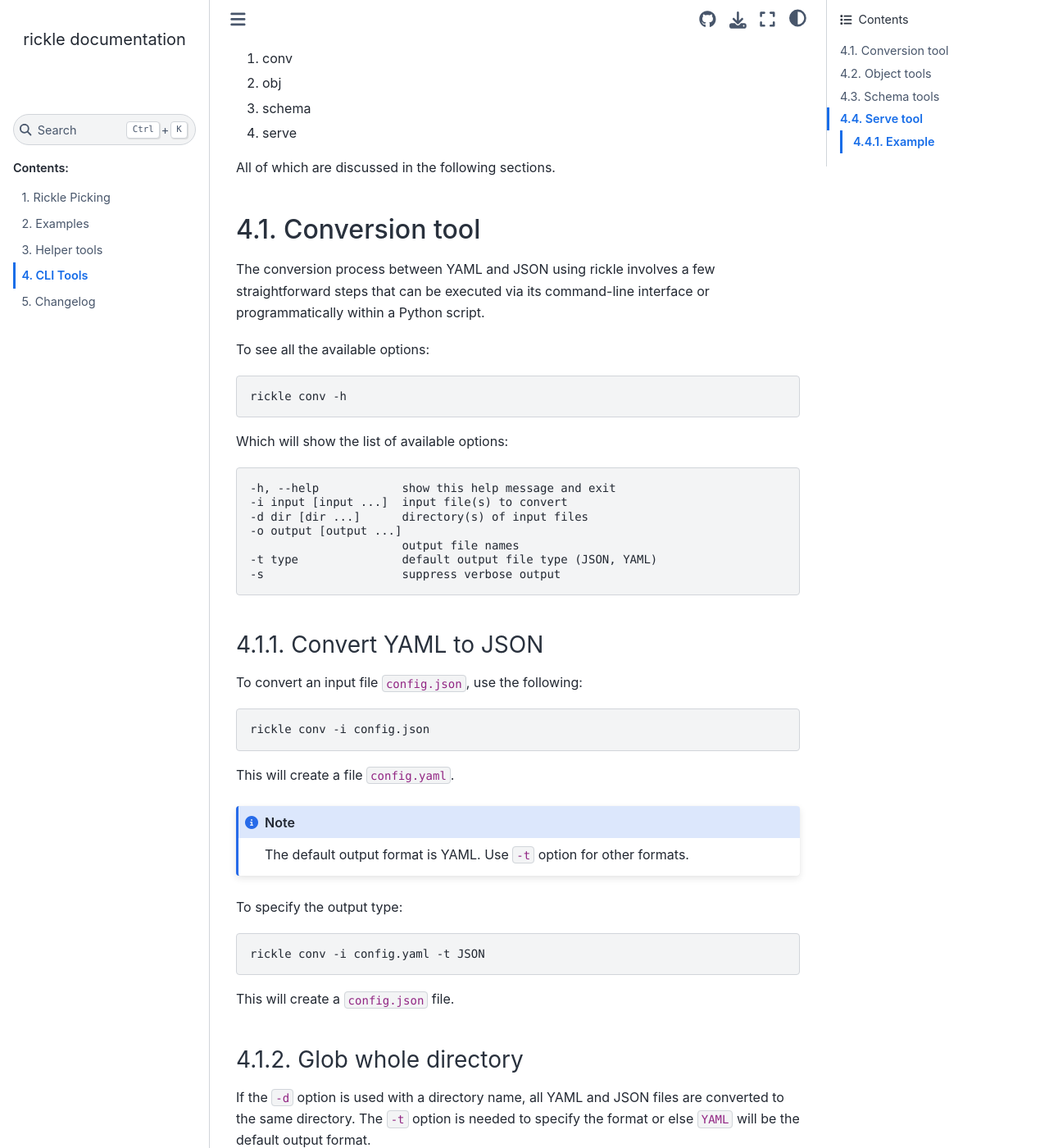
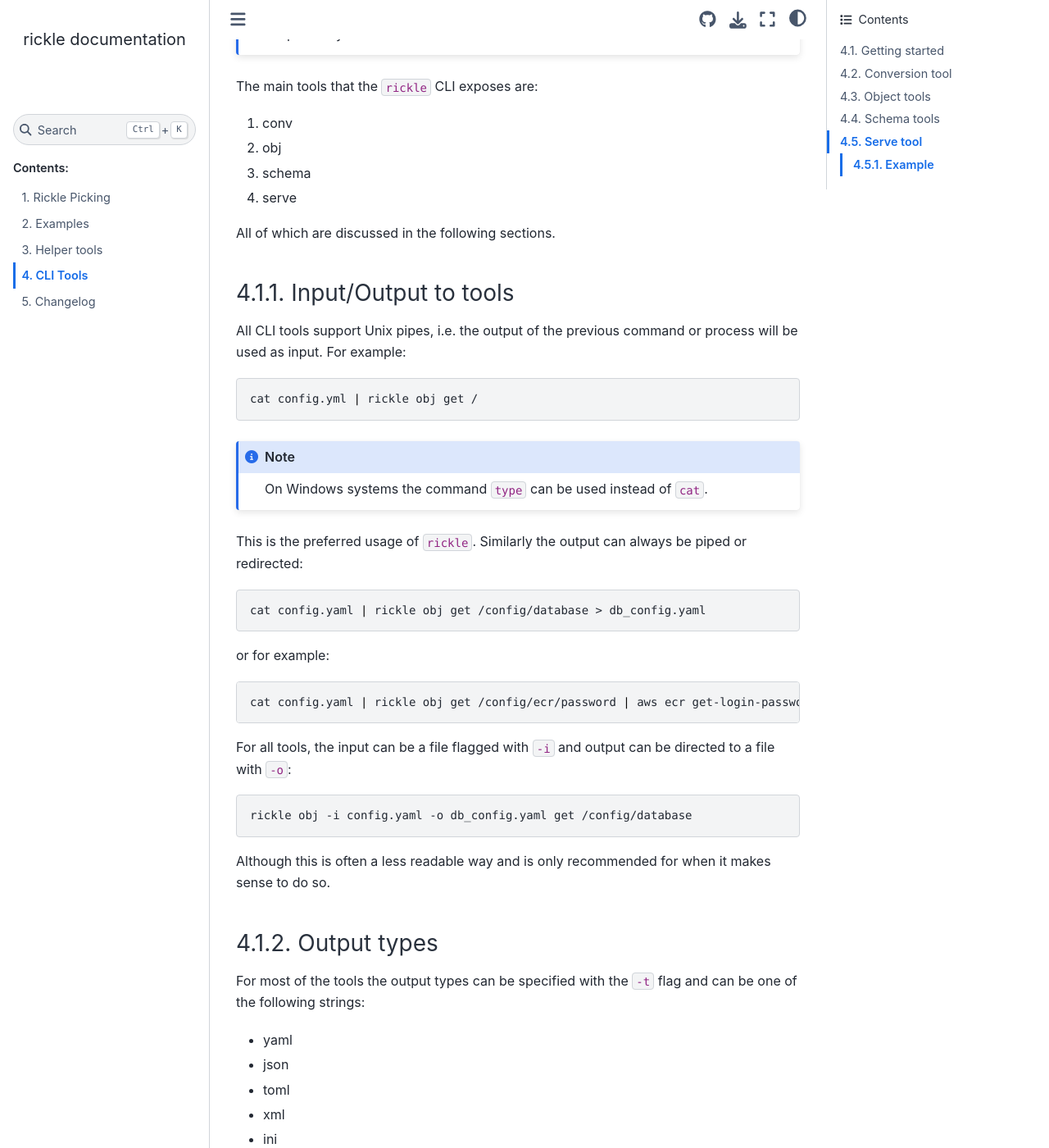
Before and after one commit to Zipfian-Science/rickled, a Sphinx documentation site: the page built from docs/source/cli_tools.rst, in a window 1280 px wide and 1400 px high, scrolled down 896 px. Shown: the whole window at 82% size. Built offline with Sphinx 7.4.7 and the Sphinx Book theme 1.1.4, drawn with Linux system fonts in a browser that asks for light colours; some of the changed text lies outside the part shown.

Commit message:
adding updates

```diff
--- a/docs/source/cli_tools.rst
+++ b/docs/source/cli_tools.rst
@@ -6,6 +6,9 @@
 Furthermore, the CLI supports schema validation and generation, enabling quick checks and schema creation from YAML or JSON files.
 This functionality is especially useful for ensuring data integrity and for rapid prototyping where adherence to predefined data structures is critical.
 Overall, rickle's CLI makes it a breeze to manage and transform structured data with simple command-line commands.
+
+Getting started
+========================
 
 To see help and usage:
 
@@ -42,6 +45,55 @@
 
 All of which are discussed in the following sections.
 
+Input/Output to tools
+---------------------
+
+All CLI tools support Unix pipes, i.e. the output of the previous command or process will be used as input. For example:
+
+.. code-block:: shell
+
+    cat config.yml | rickle obj get /
+
+.. note::
+
+   On Windows systems the command ``type`` can be used instead of ``cat``.
+
+This is the preferred usage of ``rickle``. Similarly the output can always be piped or redirected:
+
+.. code-block:: shell
+
+    cat config.yaml | rickle obj get /config/database > db_config.yaml
+
+or for example:
+
+.. code-block:: shell
+
+    cat config.yaml | rickle obj get /config/ecr/password | aws ecr get-login-password --password-stdin
+
+For all tools, the input can be a file flagged with ``-i`` and output can be directed to a file with ``-o``:
+
+.. code-block:: shell
+
+    rickle obj -i config.yaml -o db_config.yaml get /config/database
+
+Although this is often a less readable way and is only recommended for when it makes sense to do so.
+
+Output types
+---------------------
+
+For most of the tools the output types can be specified with the ``-t`` flag and can be one of the following strings:
+
+.. hlist::
+   :columns: 1
+
+   * yaml
+   * json
+   * toml
+   * xml
+   * ini
+   * env
+   * list
+
 Conversion tool
 ========================
 
@@ -73,9 +125,21 @@
 
 .. code-block:: shell
 
-    rickle conv -i config.json
+    cat config.json | rickle conv -x JSON
 
-This will create a file ``config.yaml``.
+This will print the converted file ``config.json`` as YAML (default), or if specified ``-t`` type.
+
+.. note::
+
+   Because the input is piped, the input type needs to be explicitly stated using ``-x`` as in the example.
+
+If input is given as ``-i`` flag, the input type can be inferred:
+
+.. code-block:: shell
+
+    rickle conv -i config.json -x json
+
+This will create a file ``config.yaml`` instead of printing.
 
 .. note::
 
@@ -85,9 +149,9 @@
 
 .. code-block:: shell
 
-    rickle conv -i config.yaml -t JSON
+    cat config.yaml | rickle conv -t JSON -x YAML
 
-This will create a ``config.json`` file.
+This will create print the converted file.
 
 Glob whole directory
 ---------------------
@@ -419,17 +483,31 @@
 
     rickle obj -i conf-multi.yaml search pswd
 
-Which will print the path:
+Which will print the path as a YAML list by default (use the type ``-t`` flag for other output):
 
-.. code-block:: text
+.. code-block:: yaml
 
-   /root_node/level_one/pswd
+   - /root_node/level_one/pswd
 
 Where searching for the ``usr`` key:
 
 .. code-block:: shell
 
     rickle obj -i conf-multi.yaml search usr
+
+...prints the following paths:
+
+.. code-block:: yaml
+
+   - /root_node/usr
+   - /root_node/level_one/usr
+   - /root_node/other/usr
+
+To print the values as is (instead of YAML or JSON), use the ``-t`` type ``list``:
+
+.. code-block:: shell
+
+    rickle obj -i conf-multi.yaml -t list search usr
 
 ...prints the following paths:
 
--- a/rickled/__init__.py
+++ b/rickled/__init__.py
@@ -273,6 +273,7 @@
         self._allowed_chars_pat = re.compile('[^a-zA-Z_]')
         self._keys_map = dict()
         self._path_sep = os.getenv("RICKLE_PATH_SEP", init_args.get('RICKLE_PATH_SEP', "/"))
+
         self._init_args = init_args
 
         if base is None:
```
Also changed, not shown: README.md (+38 -0 lines), 2 other files.
